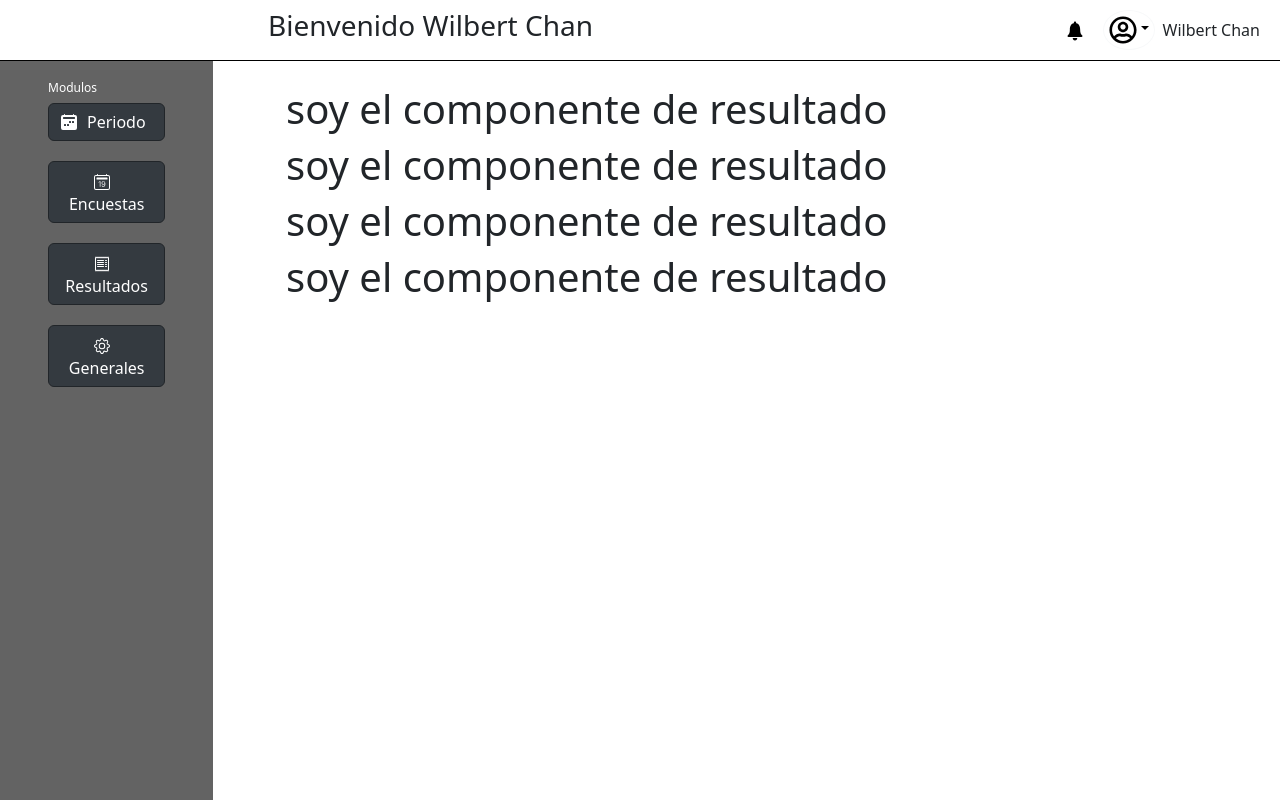
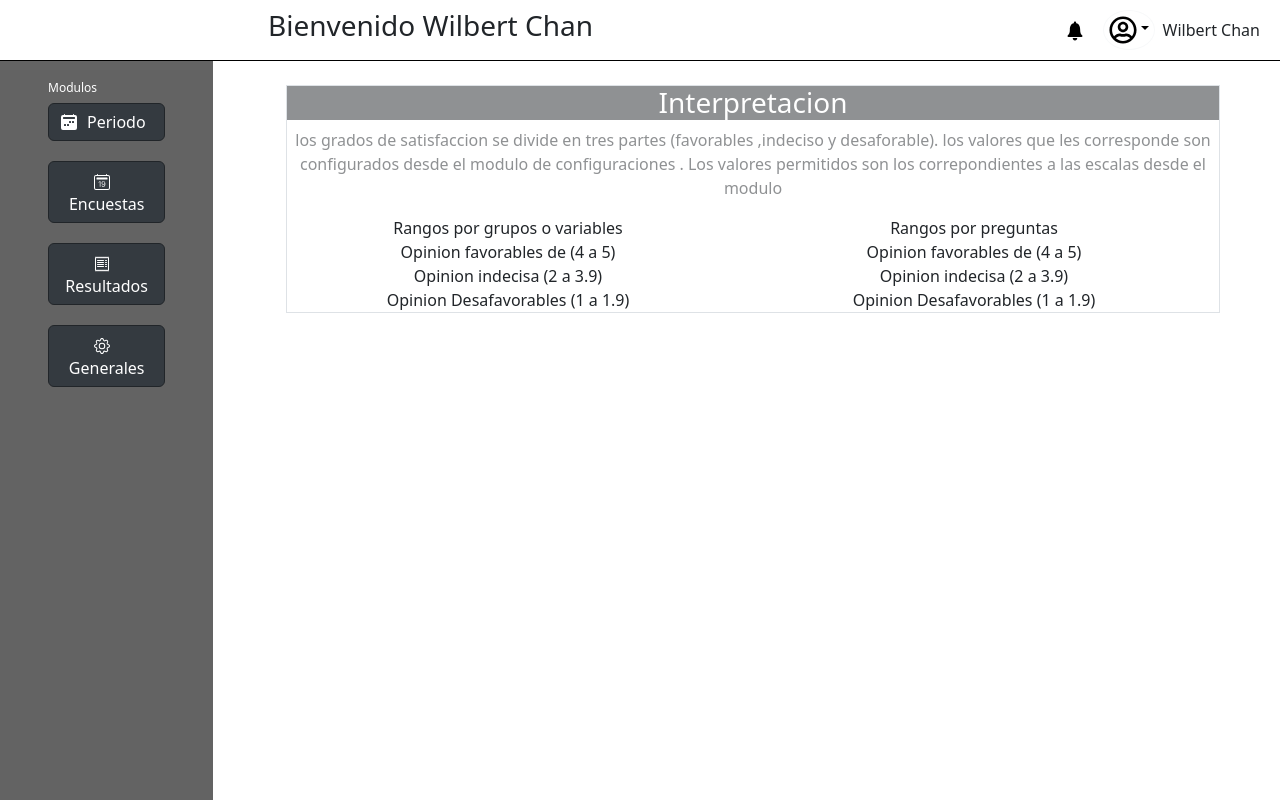
Before and after one commit to wilbert2004/Woorkfell, a React (Create React App) app in the folder frontend/: page /inforesultado in a window 1280 px wide. Built offline with nearby package versions, Linux system fonts and the light colour scheme; a web font is replaced by a local one.

Commit message:
inforesultado en proceso
en proceso de terminacion de inforesultad

```diff
--- a/frontend/src/components/inforesultado.jsx
+++ b/frontend/src/components/inforesultado.jsx
@@ -5,10 +5,32 @@ const InfoResultado = () => {
   return (
     <Home>
       <div className="container">
-        <h1>soy el componente de resultado</h1>
-        <h1>soy el componente de resultado</h1>
-        <h1>soy el componente de resultado</h1>
-        <h1>soy el componente de resultado</h1>
+        <div className="border text-center  ">
+          <h3 className="bg-dark text-white opacity-50">Interpretacion</h3>
+          <p className="opacity-50">
+            los grados de satisfaccion se divide en tres partes (favorables
+            ,indeciso y desaforable). los valores que les corresponde son
+            configurados desde el modulo de configuraciones . Los valores
+            permitidos son los correpondientes a las escalas desde el modulo{" "}
+          </p>
+
+          <div className="row article">
+            <div className="col-sm">Rangos por grupos o variables </div>
+            <div className="col-sm">Rangos por preguntas </div>
+          </div>
+          <div className="row article">
+            <div className="col-sm">Opinion favorables de (4 a 5) </div>
+            <div className="col-sm">Opinion favorables de (4 a 5) </div>
+          </div>
+          <div className="row article">
+            <div className="col-sm">Opinion indecisa (2 a 3.9) </div>
+            <div className="col-sm">Opinion indecisa (2 a 3.9) </div>
+          </div>
+          <div className="row article">
+            <div className="col-sm">Opinion Desafavorables (1 a 1.9) </div>
+            <div className="col-sm">Opinion Desafavorables (1 a 1.9) </div>
+          </div>
+        </div>
       </div>
     </Home>
   );
```
